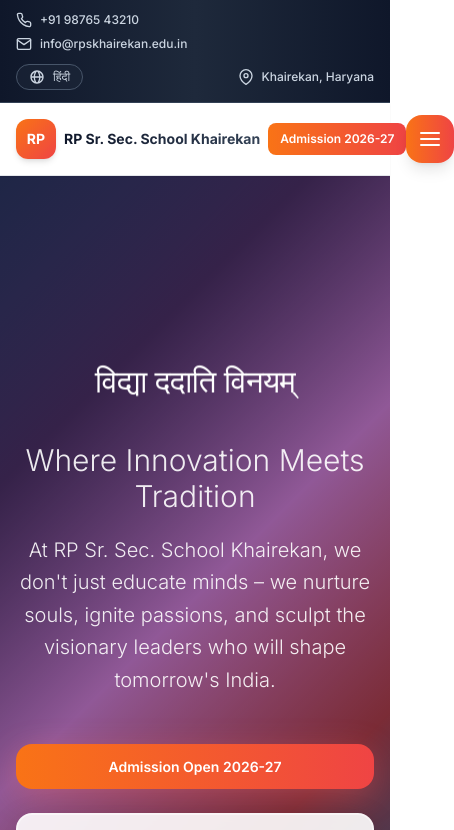
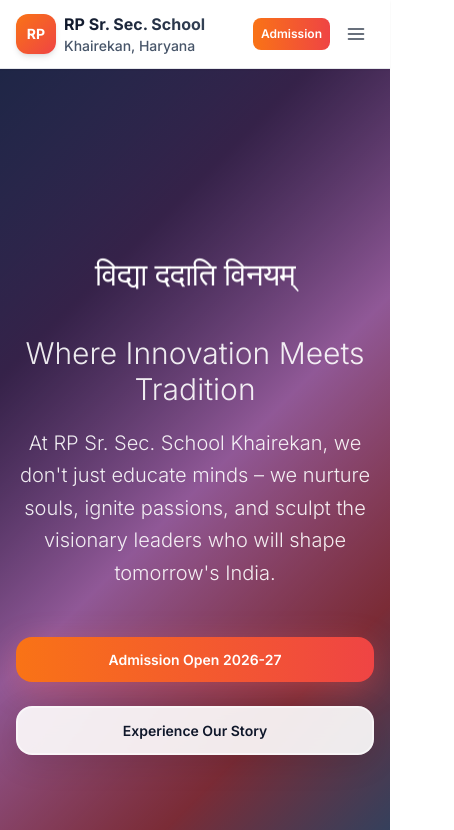
Before and after one commit to Chaos0168/rps-school-khairekan-website, a Next.js app: page / in a window 390 px wide. Shown: the top 830 px of the page, 454 px wide, since content can reach past the window. Built offline with nearby package versions, Linux system fonts and the light colour scheme.

Commit message:
another header kab thik hoga bhai yeh

```diff
--- a/components/Header.tsx
+++ b/components/Header.tsx
@@ -14,31 +14,31 @@
 
   return (
     <>
-      {/* Modern Top Bar */}
-      <div className="bg-gradient-to-r from-slate-900 via-slate-800 to-slate-900 text-white py-3 px-4 text-sm border-b border-slate-700">
+      {/* Modern Top Bar - Hidden on mobile */}
+      <div className="hidden sm:block bg-gradient-to-r from-slate-900 via-slate-800 to-slate-900 text-white py-2 px-4 text-sm border-b border-slate-700">
         <div className="container mx-auto">
-          <div className="flex flex-col lg:flex-row lg:justify-between lg:items-center gap-3 lg:gap-0">
-            <div className="flex flex-col sm:flex-row items-start sm:items-center space-y-2 sm:space-y-0 sm:space-x-6">
+          <div className="flex justify-between items-center">
+            <div className="flex items-center space-x-6">
               <div className="flex items-center space-x-2 text-slate-300 hover:text-orange-400 transition-all duration-300 cursor-pointer group">
                 <FiPhone className="w-4 h-4 group-hover:scale-110 transition-transform duration-300" />
-                <span className="font-medium text-xs sm:text-sm">+91 98765 43210</span>
+                <span className="font-medium text-sm">+91 98765 43210</span>
               </div>
               <div className="flex items-center space-x-2 text-slate-300 hover:text-orange-400 transition-all duration-300 cursor-pointer group">
                 <FiMail className="w-4 h-4 group-hover:scale-110 transition-transform duration-300" />
-                <span className="font-medium text-xs sm:text-sm">info@rpskhairekan.edu.in</span>
+                <span className="font-medium text-sm">info@rpskhairekan.edu.in</span>
               </div>
             </div>
-            <div className="flex items-center justify-between sm:justify-end space-x-4">
+            <div className="flex items-center space-x-4">
               <button
                 onClick={toggleLanguage}
                 className="flex items-center space-x-2 text-slate-300 hover:text-orange-400 transition-all duration-300 px-3 py-1 rounded-full border border-slate-600 hover:border-orange-400 bg-slate-800/50 hover:bg-orange-400/10"
               >
                 <BiGlobe className="w-4 h-4" />
-                <span className="font-medium text-xs sm:text-sm">{language === 'en' ? 'हिंदी' : 'English'}</span>
+                <span className="font-medium text-sm">{language === 'en' ? 'हिंदी' : 'English'}</span>
               </button>
               <div className="flex items-center space-x-2 text-slate-300">
                 <FiMapPin className="w-4 h-4" />
-                <span className="font-medium text-xs sm:text-sm">Khairekan, Haryana</span>
+                <span className="font-medium text-sm">Khairekan, Haryana</span>
               </div>
             </div>
           </div>
@@ -46,30 +46,30 @@
       </div>
 
       {/* Modern Responsive Header */}
-      <header className="sticky top-0 z-50 bg-white/95 backdrop-blur-xl border-b border-gray-200 shadow-sm">
-        <div className="container mx-auto px-4 sm:px-6">
-          <div className="flex items-center justify-between py-3 sm:py-4">
+      <header className="sticky top-0 z-50 bg-white/95 backdrop-blur-xl border-b border-gray-200 shadow-sm w-full overflow-hidden">
+        <div className="container mx-auto px-4 sm:px-6 max-w-full">
+          <div className="flex items-center justify-between py-3 sm:py-4 min-h-[60px]">
             {/* Responsive Logo */}
-            <div className="flex items-center space-x-2 sm:space-x-3">
-              <div className="flex items-center">
-                <div className="w-10 h-10 sm:w-12 sm:h-12 bg-gradient-to-br from-orange-500 to-red-500 rounded-xl flex items-center justify-center mr-2 sm:mr-3 shadow-md hover:shadow-lg transition-all duration-300">
+            <div className="flex items-center space-x-2 sm:space-x-3 flex-shrink-0 min-w-0 flex-1">
+              <div className="flex items-center min-w-0">
+                <div className="w-10 h-10 sm:w-12 sm:h-12 bg-gradient-to-br from-orange-500 to-red-500 rounded-xl flex items-center justify-center mr-2 sm:mr-3 shadow-md hover:shadow-lg transition-all duration-300 flex-shrink-0">
                   <span className="text-white font-bold text-sm sm:text-lg">RP</span>
                 </div>
-                <div className="min-w-0 flex-1">
-                  <h1 className="text-sm sm:text-lg md:text-xl lg:text-2xl font-bold bg-gradient-to-r from-slate-900 to-slate-700 bg-clip-text text-transparent truncate">
-                    {language === 'en' ? 'RP Sr. Sec. School Khairekan' : 'आरपी सीनियर सेकेंडरी स्कूल खैरेकान'}
+                <div className="min-w-0 overflow-hidden">
+                  <h1 className="text-base sm:text-lg md:text-xl lg:text-2xl font-bold bg-gradient-to-r from-slate-900 to-slate-700 bg-clip-text text-transparent whitespace-nowrap overflow-hidden text-ellipsis">
+                    {language === 'en' ? 'RP Sr. Sec. School' : 'आरपी सीनियर सेकेंडरी स्कूल'}
                   </h1>
-                  <p className="text-xs sm:text-sm text-slate-600 font-medium truncate hidden sm:block">
-                    {language === 'en' ? 'CBSE Affiliated • Excellence in Education' : 'सीबीएसई संबद्ध • शिक्षा में उत्कृष्टता'}
+                  <p className="text-sm sm:text-base text-slate-600 font-medium whitespace-nowrap overflow-hidden text-ellipsis">
+                    {language === 'en' ? 'Khairekan, Haryana' : 'खैरेकान, हरियाणा'}
                   </p>
                 </div>
               </div>
             </div>
 
-            {/* Responsive Navigation */}
-            <div className="flex items-center space-x-2 sm:space-x-4">
-              {/* Compact Desktop Navigation */}
-              <nav className="hidden xl:flex items-center space-x-1">
+            {/* Navigation for all screens */}
+            <div className="flex items-center space-x-2 sm:space-x-4 flex-shrink-0">
+              {/* Desktop Navigation - shows on medium+ screens */}
+              <nav className="hidden lg:flex items-center space-x-1">
                 {[
                   { en: 'Home', hi: 'मुख्य' },
                   { en: 'About', hi: 'के बारे में' },
@@ -81,31 +81,37 @@
                   <a
                     key={index}
                     href="#"
-                    className="text-slate-700 hover:text-orange-500 font-medium transition-all duration-300 px-3 py-2 rounded-lg hover:bg-orange-50 text-sm"
+                    className="text-slate-700 hover:text-orange-500 font-medium transition-all duration-300 px-2 py-2 rounded-lg hover:bg-orange-50 text-sm whitespace-nowrap"
                   >
                     {language === 'en' ? item.en : item.hi}
                   </a>
                 ))}
               </nav>
 
-              {/* Responsive Admission Button */}
-              <button className="bg-gradient-to-r from-orange-500 to-red-500 text-white px-3 sm:px-4 py-2 rounded-lg font-semibold transition-all duration-300 hover:shadow-lg text-xs sm:text-sm whitespace-nowrap">
-                {language === 'en' ? 'Admission 2026-27' : 'प्रवेश 2026-27'}
+              {/* Admission Button - always visible */}
+              <button className="bg-gradient-to-r from-orange-500 to-red-500 text-white px-2 sm:px-3 py-2 rounded-lg font-semibold transition-all duration-300 hover:shadow-lg text-xs whitespace-nowrap flex-shrink-0">
+                {language === 'en' ? 'Admission' : 'प्रवेश'}
+              </button>
+
+              {/* Mobile Menu Button */}
+              <button
+                onClick={() => setIsMenuOpen(!isMenuOpen)}
+                className="lg:hidden p-2 rounded-lg hover:bg-gray-100 transition-colors duration-200 flex-shrink-0 z-50 relative"
+              >
+                {isMenuOpen ? (
+                  <FiX className="w-5 h-5 text-gray-700" />
+                ) : (
+                  <FiMenu className="w-5 h-5 text-gray-700" />
+                )}
               </button>
             </div>
 
-            {/* Enhanced Mobile Menu Button */}
-            <button
-              onClick={() => setIsMenuOpen(!isMenuOpen)}
-              className="lg:hidden p-3 rounded-2xl bg-gradient-to-r from-orange-500 to-red-500 text-white shadow-lg hover:shadow-xl transition-all duration-300 hover:scale-105"
-            >
-              {isMenuOpen ? <FiX className="w-6 h-6" /> : <FiMenu className="w-6 h-6" />}
-            </button>
+
           </div>
 
-          {/* Clean Mobile Navigation */}
+          {/* Mobile Navigation */}
           {isMenuOpen && (
-            <div className="lg:hidden bg-white border-t border-gray-100 py-4">
+            <div className="lg:hidden bg-white border-t border-gray-100 py-4 overflow-hidden">
               <nav className="flex flex-col space-y-2">
                 {[
                   { en: 'Home', hi: 'मुख्य' },
```
